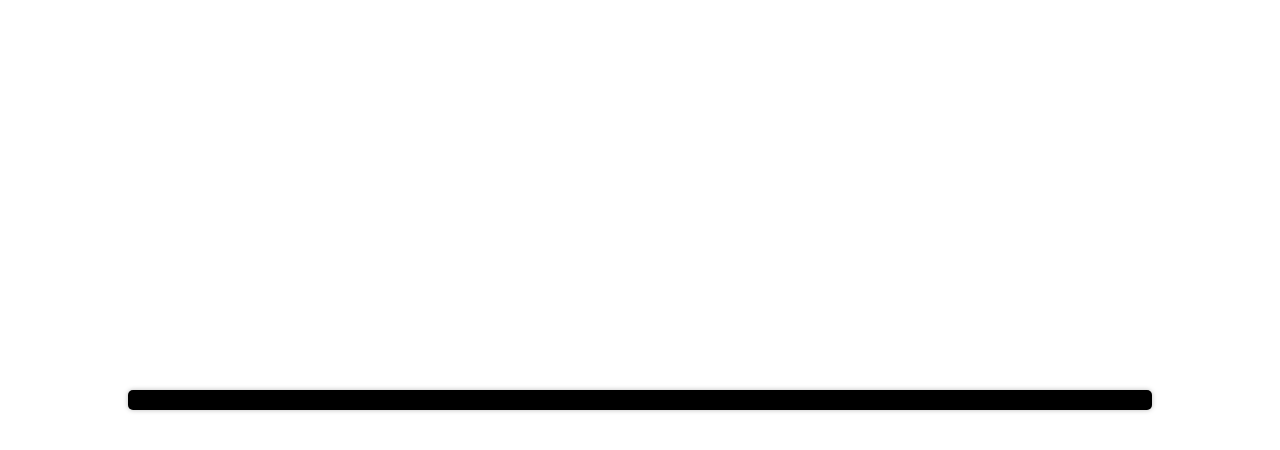
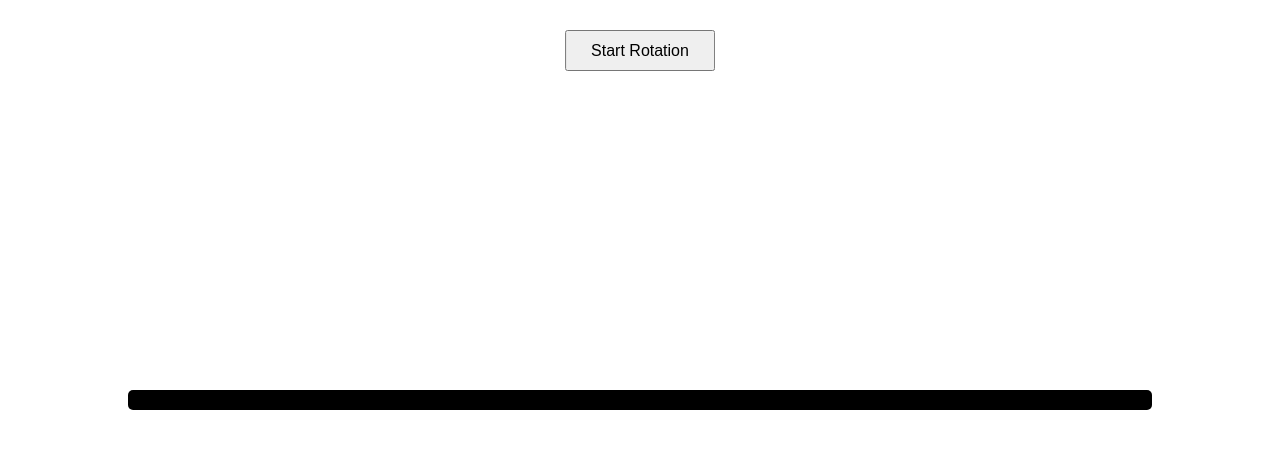
Before and after one commit to nobody632/Spin-test, a plain HTML site: page index.html in a window 1280 px wide. Drawn offline with Linux system fonts and the light colour scheme.

Commit message:
Update title and add rotation button functionality

```diff
--- a/index.html
+++ b/index.html
@@ -2,11 +2,10 @@
 <html lang="en">
 <head>
   <meta charset="UTF-8">
-  <title>Black Line with Rotate Script</title>
+  <title>Rotating Black Line Demo</title>
   <style>
     body {
       margin: 0;
-      padding: 0;
       min-height: 100vh;
       display: flex;
       align-items: center;
@@ -18,16 +17,38 @@
       height: 20px;
       background: #000;
       border-radius: 5px;
-      box-shadow: 0 0 5px #0004;
+      transition-property: transform;
+      /* We set the duration/timing in JS for clarity */
+    }
+    button {
+      position: absolute;
+      top: 30px;
+      left: 50%;
+      transform: translateX(-50%);
+      padding: 0.6em 1.5em;
+      font-size: 1rem;
+      cursor: pointer;
     }
   </style>
 </head>
 <body>
+  <button id="rotateBtn">Start Rotation</button>
   <div class="black-line"></div>
   <script>
-    document.documentElement.style.transitionDuration = "60s";
-    document.documentElement.style.transitionTimingFunction = "ease-in";
-    document.documentElement.style.transform = "rotate(360000deg)";
+    const line = document.querySelector('.black-line');
+    const rotateBtn = document.getElementById('rotateBtn');
+
+    rotateBtn.addEventListener('click', () => {
+      // Set transition properties before changing transform
+      line.style.transitionDuration = "60s";
+      line.style.transitionTimingFunction = "ease-in";
+      // Force browser to apply transition settings before changing transform
+      setTimeout(() => {
+        line.style.transform = "rotate(360000deg)";
+      }, 30);
+      rotateBtn.disabled = true;
+      rotateBtn.textContent = "Rotating...";
+    });
   </script>
 </body>
 </html>
```
